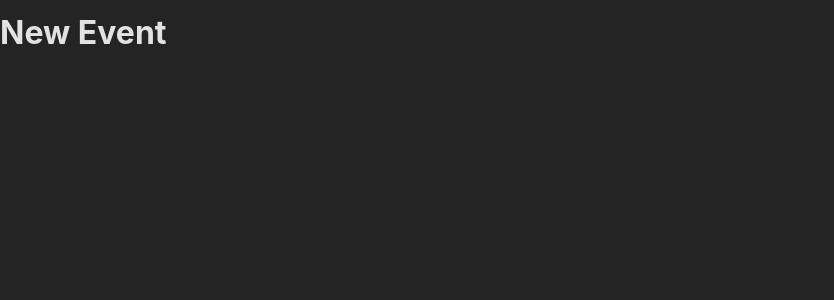
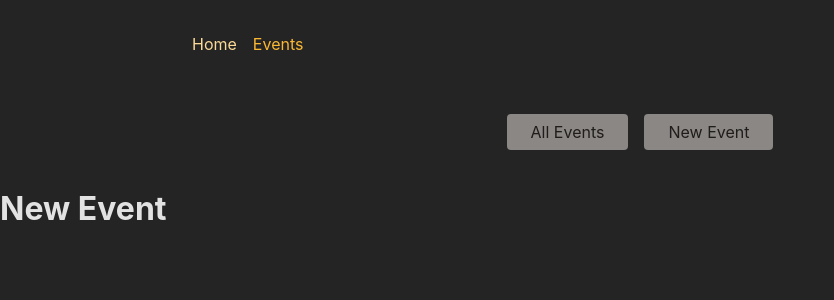
Before and after one commit to Devs2Rios/react-router-fullstack-example, a React (Create React App) app in the folder frontend/: page /events/new in a window 1280 px wide. Shown: the top 300 px of the page, without its empty margins (0-834 px from the left). Built offline with nearby package versions, Linux system fonts and the light colour scheme.

Commit message:
Challenge finished

```diff
--- a/frontend/src/App.js
+++ b/frontend/src/App.js
@@ -12,13 +12,13 @@
 //    - [x] /events/<some-id> => EventDetailPage
 //    - [x] /events/new => NewEventPage
 //    - [x] /events/<some-id>/edit => EditEventPage
-// 3. [ ] Add a root layout that adds the <MainNavigation> component above all page components
-// 4. [ ] Add properly working links to the MainNavigation
-// 5. [ ] Ensure that the links in MainNavigation receive an "active" class when active
-// 6. [ ] Output a list of dummy events to the EventsPage
+// 3. [x] Add a root layout that adds the <MainNavigation> component above all page components
+// 4. [x] Add properly working links to the MainNavigation
+// 5. [x] Ensure that the links in MainNavigation receive an "active" class when active
+// 6. [x] Output a list of dummy events to the EventsPage
 //        Every list item should include a link to the respective EventDetailPage
-// 7. [ ] Output the ID of the selected event on the EventDetailPage
-// BONUS: Add another (nested) layout route that adds the <EventNavigation> component above all /events... page components
+// 7. [x] Output the ID of the selected event on the EventDetailPage
+// [x] BONUS: Add another (nested) layout route that adds the <EventNavigation> component above all /events... page components
 
 import { createBrowserRouter, RouterProvider } from 'react-router-dom';
 import HomePage from './pages/HomePage';
@@ -27,17 +27,28 @@ import NewEventPage from './pages/NewEventPage';
 import EventDetailPage from './pages/EventDetailPage';
 import EditEventPage from './pages/EditEventPage';
 import NotFound from './pages/NotFound';
+import Layout from './components/Layout';
+import EventsNavigation from './components/EventsNavigation';
+
+
 
 const router = createBrowserRouter([
   {
     path: '/',
+    element: <Layout />,
     errorElement: <NotFound />,
     children: [
       { index: true, element: <HomePage /> },
-      { path: 'events', element: <EventsPage /> },
-      { path: 'events/new', element: <NewEventPage /> },
-      { path: 'events/:eventId', element: <EventDetailPage /> },
-      { path: 'events/:eventId/edit', element: <EditEventPage /> },
+      {
+        path: 'events',
+        element: <EventsNavigation />,
+        children: [
+          { index: true, element: <EventsPage /> },
+          { path: 'new', element: <NewEventPage /> },
+          { path: ':eventId', element: <EventDetailPage /> },
+          { path: ':eventId/edit', element: <EditEventPage /> },
+        ]
+      },
     ]
   }
 ]);
--- a/frontend/src/components/EventsList.js
+++ b/frontend/src/components/EventsList.js
@@ -1,4 +1,5 @@
 import classes from './EventsList.module.css';
+import { Link } from 'react-router-dom';
 
 function EventsList({ events }) {
   return (
@@ -7,13 +8,13 @@ function EventsList({ events }) {
       <ul className={classes.list}>
         {events.map((event) => (
           <li key={event.id} className={classes.item}>
-            <a href="...">
+            <Link to={event.id}>
               <img src={event.image} alt={event.title} />
               <div className={classes.content}>
                 <h2>{event.title}</h2>
                 <time>{event.date}</time>
               </div>
-            </a>
+            </Link>
           </li>
         ))}
       </ul>
--- a/frontend/src/components/EventsNavigation.js
+++ b/frontend/src/components/EventsNavigation.js
@@ -1,7 +1,9 @@
+import { Outlet } from 'react-router-dom';
 import classes from './EventsNavigation.module.css';
 
 function EventsNavigation() {
   return (
+    <>
       <header className={classes.header}>
         <nav>
           <ul className={classes.list}>
@@ -14,6 +16,8 @@ function EventsNavigation() {
           </ul>
         </nav>
       </header>
+      <Outlet />
+    </>
   );
 }
 
--- /dev/null
+++ b/frontend/src/components/Layout.js
@@ -0,0 +1,13 @@
+import { Outlet } from "react-router-dom";
+import MainNavigation from "./MainNavigation";
+
+
+
+export default function App() {
+    return (
+        <>
+            <MainNavigation />
+            <Outlet />
+        </>
+    );
+}
--- a/frontend/src/components/MainNavigation.js
+++ b/frontend/src/components/MainNavigation.js
@@ -1,4 +1,5 @@
 import classes from './MainNavigation.module.css';
+import { NavLink } from 'react-router-dom';
 
 function MainNavigation() {
   return (
@@ -6,10 +7,10 @@ function MainNavigation() {
       <nav>
         <ul className={classes.list}>
           <li>
-            <a>Home</a>
+            <NavLink className={({ isActive }) => isActive ? classes.active : undefined} to="">Home</NavLink>
           </li>
           <li>
-            <a>Events</a>
+            <NavLink className={({ isActive }) => isActive ? classes.active : undefined} to="events">Events</NavLink>
           </li>
         </ul>
       </nav>
--- a/frontend/src/pages/EventDetailPage.js
+++ b/frontend/src/pages/EventDetailPage.js
@@ -1,3 +1,6 @@
+import { useParams } from "react-router-dom";
+
 export default function EventDetailPage() {
-    return <h1>Event Detail</h1>;
+    const { eventId } = useParams();
+    return <h1>Event {eventId} Detail</h1>;
 }
--- a/frontend/src/pages/EventsPage.js
+++ b/frontend/src/pages/EventsPage.js
@@ -1,3 +1,34 @@
+import { useState, useEffect } from "react";
+import EventsList from '../components/EventsList';
+
 export default function EventsPage() {
-    return <h1>Events</h1>;
+    const [events, setEvents] = useState([]),
+        [isLoading, setIsLoading] = useState(true),
+        [error, setError] = useState(null);
+
+    useEffect(() => {
+        (
+            async () => {
+                setIsLoading(true);
+                await fetch("http://localhost:8080/events")
+                    .then((res) => {
+                        if (res.ok) return res.json();
+                        setError('Couldn\'t fetch events');
+                    })
+                    .then((data) => {
+                        setError(null);
+                        setIsLoading(false);
+                        setEvents(data.events);
+                    })
+                    .catch((err) => {
+                        setIsLoading(false);
+                        setError(err.message);
+                    });
+            }
+        )();
+    }, []);
+
+    if (isLoading) return <p>Loading...</p>;
+    if (error) return <p>Error: {error}</p>;
+    return <EventsList events={events} />;
 }
```
Lines whose indentation alone changed are shown as unchanged.
